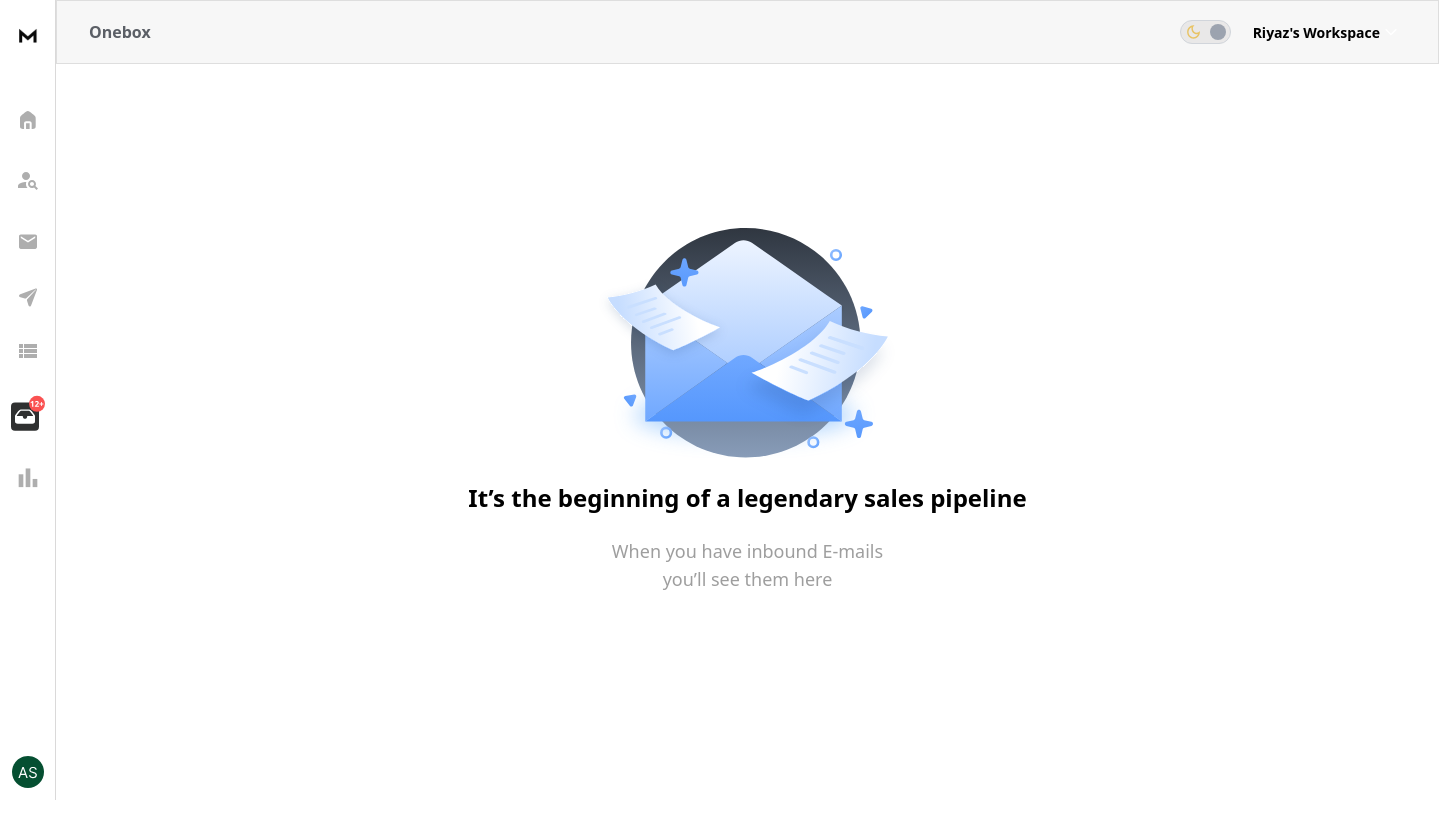
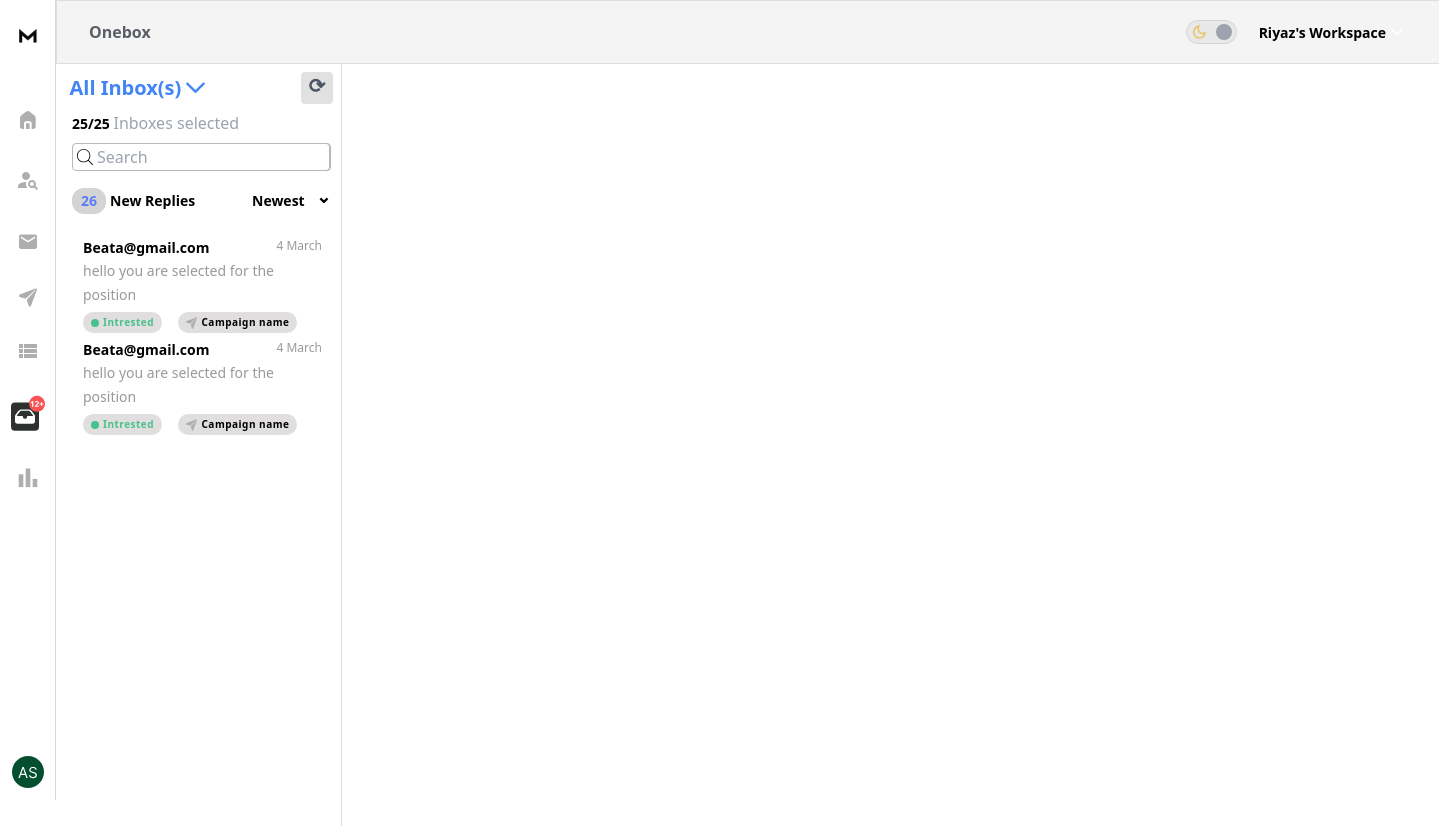
Before and after one commit to iam-riyaz/reachinbox_assignment, a React (Vite) app: page /home in a window 1280 px wide. Shown: the top 826 px of the page, 1439 px wide, since content can reach past the window. Before the commit the page ends 800 px from the top, so only its background shows below. Built offline with nearby package versions, Linux system fonts and the light colour scheme.

Commit message:
all emaillist page section completed

```diff
--- /dev/null
+++ b/src/Components/AllEmailPage.jsx
@@ -0,0 +1,23 @@
+import React from "react";
+import EmailList from "./EmailList";
+
+function AllEmailPage() {
+  return (
+    <div>
+      <div className=" h-screen">
+        {/* email list */}
+        <div className="flex flex-col">
+          <EmailList />
+        </div>
+
+        {/* content view section */}
+        <div></div>
+
+        {/* right side widgets */}
+        <div></div>
+      </div>
+    </div>
+  );
+}
+
+export default AllEmailPage;
--- /dev/null
+++ b/src/Components/BlankOnebox.jsx
@@ -0,0 +1,21 @@
+import React from 'react'
+
+function BlankOnebox() {
+  return (
+    <div>
+        <div className="w-full min-h-[693px]   flex flex-col justify-center items-center ">
+              <img src="./No_Message.svg" alt="" />
+              <p className="text-[24px] font-bold leading-10 my-5">
+                It’s the beginning of a legendary sales pipeline{" "}
+              </p>
+              <p className="leading-[27.4px] w-[289px] text-center text-[18px] text-[#9e9e9e]">
+                When you have inbound E-mails you’ll see them here
+              </p>
+
+
+            </div>
+    </div>
+  )
+}
+
+export default BlankOnebox
--- /dev/null
+++ b/src/Components/EmailCard.jsx
@@ -0,0 +1,34 @@
+import React from "react";
+
+function EmailCard() {
+  return (
+    <div>
+      <div className="w-[255px] h-[100px] py-[12px] px-[8px] dark:border-t border-t-[#525252] dark:border-b dark:border-b-[#111111] border-b-[#cfcfcf] cursor-pointer dark:hover:bg-[#111111] hover:bg-[#f3f3f3]">
+        <div>
+          <div className="flex justify-between w-full">
+            <p className="font-semibold text-[14px]">Beata@gmail.com</p>
+            <p className="text-[12px] text-[#666666a8]">4 March</p>
+          </div>
+          <span className="text-sm text-[#999999] leading-[18px]">
+            hello you are selected for the position
+          </span>
+
+          <div className="flex gap-4 pt-[6px]">
+            {/* lead status */}
+            <div className="px-[8px] py-[3px] dark:bg-[#5e5e5ea5] bg-[#e0dede]  dark:text-[#57e0a6] text-[#46c18d] text-[10px] rounded-[17px] flex items-center gap-1 font-semibold tracking-wider">
+              <div className="w-[8px] h-[8px]  rounded-full dark:bg-[#57e0a6] bg-[#46c18d]"></div>
+              Intrested
+            </div>
+            {/* campaingn name */}
+            <div className="px-[8px] py-[3px] dark:bg-[#5e5e5ea5] bg-[#e0dede]   text-[10px] rounded-[17px] flex items-center gap-1 font-semibold tracking-wider">
+              <img src="./sent.svg" className="h-3" alt="" />
+              Campaign name
+            </div>
+          </div>
+        </div>
+      </div>
+    </div>
+  );
+}
+
+export default EmailCard;
--- /dev/null
+++ b/src/Components/EmailList.jsx
@@ -0,0 +1,87 @@
+import React from "react";
+import EmailCard from "./EmailCard";
+
+function EmailList() {
+  return (
+    <div className="  flex-grow   scroll-w top-[65px] left-[71px]  ">
+      <div className="w-[278px] h-[821px] mx-[8px] overflow-y-auto no-scrollbar   border-r border-[#dcdcdc] dark:border-[#343434] scrollbar-hidden ">
+        <div>
+          {/* topsection */}
+          <div>
+            <div className="flex justify-between items-center ">
+              <div className=" min-w-[171px] h-[47px] flex justify-center items-center ">
+                <div className="flex w-[160px] items-center gap-1">
+                  <p className=" text-[20px] font-bold text-[#4285f4]">
+                    All Inbox(s){" "}
+                  </p>
+                  <img className="h-3 " src="./down_arrow_blue.svg" alt="" />
+                </div>
+              </div>
+
+              <div className="h-[32px] mr-2 w-[32px] bg-[#e2e1e1] dark:bg-[#242424] flex justify-center rounded ">
+                <span className="font-semibold text-xl text-gray-600 dark:text-gray-200">
+                  ⟳
+                </span>
+              </div>
+            </div>
+
+            <div className="mx-[8px]">
+              <span className="font-bold text-[14px]">25/25 </span>
+              <span className="text-gray-400 font-normal">
+                Inboxes selected
+              </span>
+            </div>
+          </div>
+
+          {/* search and sort */}
+          <div className="w-[275px] ">
+            {/* search */}
+            <div className="p-[8px]  h-[50px]  ">
+              <div className="flex justify-center rounded border border-[#b8b8b8] dark:border-[#545454] dark:bg-[#2f2f2f] items-center w-[259px] h-[28px]">
+                <img
+                  src="./search.svg"
+                  style={{ fill: "#666666" }}
+                  className="h-6 p-1"
+                  alt=""
+                />
+
+                <input
+                  type="text"
+                  className=" focus:outline-none w-[259px] h-[28px] rounded-r border-y border-r border-[#b8b8b8] dark:border-[#545454] dark:bg-[#2f2f2f] "
+                  placeholder="Search"
+                />
+              </div>
+            </div>
+            {/* sort and unread section */}
+            <div className="w-full flex items-center h-[32px]  px-[8px] ">
+              <div className="flex w-full justify-between items-center">
+                {/* new replies */}
+                <div className="flex justify-start gap-1 items-center">
+                  <div className="flex items-center justify-center rounded-xl w-[34px] h-[26px] bg-[#9b9a9a6d] ">
+                    <span className="text-[#5c7cfa] text-sm font-semibold">
+                      26
+                    </span>
+                  </div>
+                  <span className="font-semibold text-sm">New Replies</span>
+                </div>
+                {/* sort */}
+                <div className="w-[79px] cursor-pointer flex justify-between items-center text-sm font-semibold h-[20px]">
+                  <span>Newest </span>
+                  <span className="text-lg mt-[-10px]">⌄</span>
+                </div>
+              </div>
+            </div>
+          </div>
+
+          {/* main list */}
+          <div className="flex flex-col justify-center items-center mt-[8px] gap-[2px]">
+            <EmailCard />
+            <EmailCard/>
+          </div>
+        </div>
+      </div>
+    </div>
+  );
+}
+
+export default EmailList;
--- a/src/Components/ModeToggle.jsx
+++ b/src/Components/ModeToggle.jsx
@@ -6,7 +6,7 @@ const ModeToggle = () => {
   });
 
   useEffect(() => {
-    localStorage.setItem("darkMode", darkMode);
+    localStorage.setItem("darkMode", isDarkMode);
   }, [isDarkMode]);
 
   const toggleDarkMode = () => {
--- a/src/Components/Sidebar.jsx
+++ b/src/Components/Sidebar.jsx
@@ -5,7 +5,7 @@ import home from "../../public/home.svg";
 function Sidebar() {
   return (
     <div>
-      <div className="min-h-screen  h-[760px] w-[56px] border-r bg-[#ffffffc3] dark:bg-[#181818a7] flex flex-col justify-between  border-r-[#dad9d9] dark:border-r-gray-600">
+      <div className="min-h-screen   w-[56px] border-r bg-[#ffffff] dark:bg-[#181818] flex flex-col justify-between  border-r-[#dad9d9] dark:border-r-gray-600">
         {/* company icon div */}
         <div className="flex justify-center  px-[8px] py-[12px] w-full h-[70px]">
           <img src="./reachInbox.svg" alt="" />
@@ -39,7 +39,7 @@ function Sidebar() {
         </div>
 
         {/* profile avator */}
-        <div className="flex-shrink-0 w-full flex justify-center">
+        <div className=" w-full flex justify-center">
           <img src="./userAvator.svg" alt="" />
         </div>
       </div>
--- a/src/Components/Topbar.jsx
+++ b/src/Components/Topbar.jsx
@@ -15,12 +15,13 @@ function Topbar() {
 
       useEffect(() => {
         document.documentElement.classList.toggle("dark", isDarkMode);
+        localStorage.setItem("darkMode", isDarkMode);
       }, [isDarkMode]);
 
 
   return (
     <div>
-      <div className="h-[64px] border dark:border-[#6b6b6b71]  border-[#dedede] w-full bg-[#dedede3d] dark:bg-[#343a405f] flex justify-between items-center">
+      <div className="h-[64px] border dark:border-[#6b6b6b71]  border-[#dedede] w-full bg-[#f4f4f4] dark:bg-[#232323] flex justify-between items-center">
         <div className="px-[32px]">
           <p className="font-bold text-[16px] text-[#5b5f66] dark:text-[#e7e7e7]">
             Onebox
--- a/src/pages/Home.jsx
+++ b/src/pages/Home.jsx
@@ -1,25 +1,26 @@
+import AllEmailPage from "../Components/AllEmailPage";
+import BlankOnebox from "../Components/BlankOnebox";
+import EmailList from "../Components/EmailList";
 import Sidebar from "../Components/Sidebar";
 import Topbar from "../Components/Topbar";
 
 export const Home = () => {
   return (
     <>
-      <div className="flex ">
+      <div className="flex left-0 ">
         {/* sidebar */}
-        <div className="">
+        <div className="fixed left-0 top-0 bottom-0">
           <Sidebar />
         </div>
         {/* right side main content */}
         <div className="flex-grow">
-          <div className="flex flex-col  min-w-[1383px]">
+          <div className="flex flex-col fixed left-[56px] min-w-[1389px] right-0 ">
             <Topbar />
           </div>
           {/* main contant */}
-          <div className="w-full min-h-[693px]  flex flex-col justify-center items-center ">
-
-            <img src="./No_Message.svg" alt="" />
-            <p className="text-[24px] font-bold leading-10 my-5">It’s the beginning of a legendary sales pipeline </p>
-            <p className="leading-[27.4px] w-[289px] text-center text-[18px] text-[#9e9e9e]">When you have inbound E-mails you’ll see them here</p>
+          <div className="w-full  mt-[64px] pl-[56px]">
+            {/* <BlankOnebox /> */}
+            <AllEmailPage />
           </div>
         </div>
       </div>
--- a/src/pages/Login.jsx
+++ b/src/pages/Login.jsx
@@ -17,6 +17,7 @@ function Login() {
       const token = urlParams.get("token");
 
       if (token) {
+        console.log({token})
         navigate("/home");
       }
     };
--- a/tailwind.config.js
+++ b/tailwind.config.js
@@ -20,5 +20,19 @@ export default {
       textColor: ['dark'],
     },
   },
-  plugins: [],
+  plugins: [
+    function({addUtilities})
+    {
+      const newUtilities ={
+        ".no-scrollbar::-webkit-scrollbar":{
+          display: "none",
+        },
+        ".no-scrollbar":{
+          "-ms-overflow-style":"none",
+          "scrollbar-width":"none"
+        }
+      };
+      addUtilities(newUtilities);
+    }
+  ],
 }
```
Also changed, not shown: public/down_arrow_blue.svg (added), public/search.svg (added).
